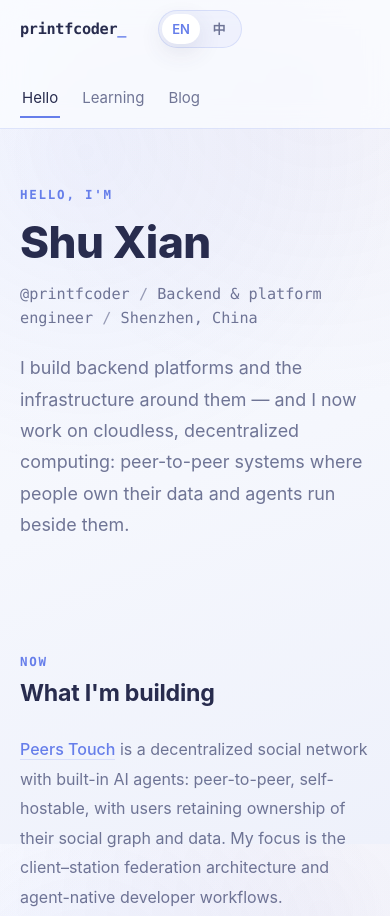
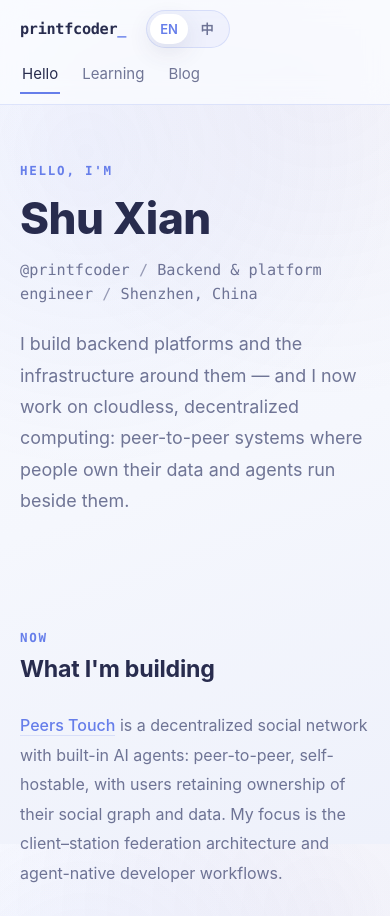
Before and after one commit to printfcoder/printfcoder, an Astro site: page / in a window 390 px wide. Shown: the top 916 px of the page. Built offline with nearby package versions, Linux system fonts and the light colour scheme; Astro itself is replaced by a stand-in of ours.

Commit message:
fix: keep header on one row at narrow widths
Flexible gap instead of fixed 32px, nav flexes and scrolls internally
instead of pushing the language switch down; mobile wrap only below
560px.

```diff
--- a/src/components/SiteHeader.astro
+++ b/src/components/SiteHeader.astro
@@ -49,6 +49,7 @@ const switchHref = switchPath(locale, Astro.url.pathname, counterpart);
   .lang-switch {
     display: inline-grid;
     grid-auto-flow: column;
+    flex: 0 0 auto;
     padding: 3px;
     border-radius: var(--radius-pill);
     background: var(--color-accent-soft);
--- a/src/styles/global.css
+++ b/src/styles/global.css
@@ -103,16 +103,19 @@ p { margin: 0; }
 .site-header__inner {
   display: flex;
   align-items: center;
-  gap: 32px;
+  gap: clamp(20px, 3.5vw, 40px);
   height: 68px;
+  flex-wrap: nowrap;
 }
 
 .brand {
+  flex: 0 0 auto;
   font-family: var(--font-mono);
   font-size: 0.95rem;
   font-weight: 700;
   letter-spacing: -0.02em;
   color: var(--color-ink);
+  white-space: nowrap;
 }
 
 .brand em {
@@ -122,8 +125,17 @@ p { margin: 0; }
 
 .site-nav {
   display: flex;
-  gap: 24px;
+  align-items: center;
+  gap: clamp(16px, 2.5vw, 28px);
   margin-right: auto;
+  flex: 1 1 auto;
+  min-width: 0;
+  overflow-x: auto;
+  scrollbar-width: none;
+}
+
+.site-nav::-webkit-scrollbar {
+  display: none;
 }
 
 .site-nav a {
@@ -608,9 +620,9 @@ p { margin: 0; }
 
 /* ---------- Responsive ---------- */
 
-@media (max-width: 720px) {
-  .site-header__inner { height: auto; min-height: 68px; padding-block: 10px; flex-wrap: wrap; }
-  .site-nav { order: 3; width: 100%; gap: 20px; overflow-x: auto; scrollbar-width: none; }
+@media (max-width: 560px) {
+  .site-header__inner { height: auto; min-height: 68px; padding-block: 10px; flex-wrap: wrap; row-gap: 8px; }
+  .site-nav { order: 3; width: 100%; flex: 0 0 100%; gap: 20px; overflow-x: auto; scrollbar-width: none; }
   .site-nav::-webkit-scrollbar { display: none; }
   .entry-row { flex-wrap: wrap; gap: 6px; }
   .entry-row__date { flex-basis: 100%; }
```
